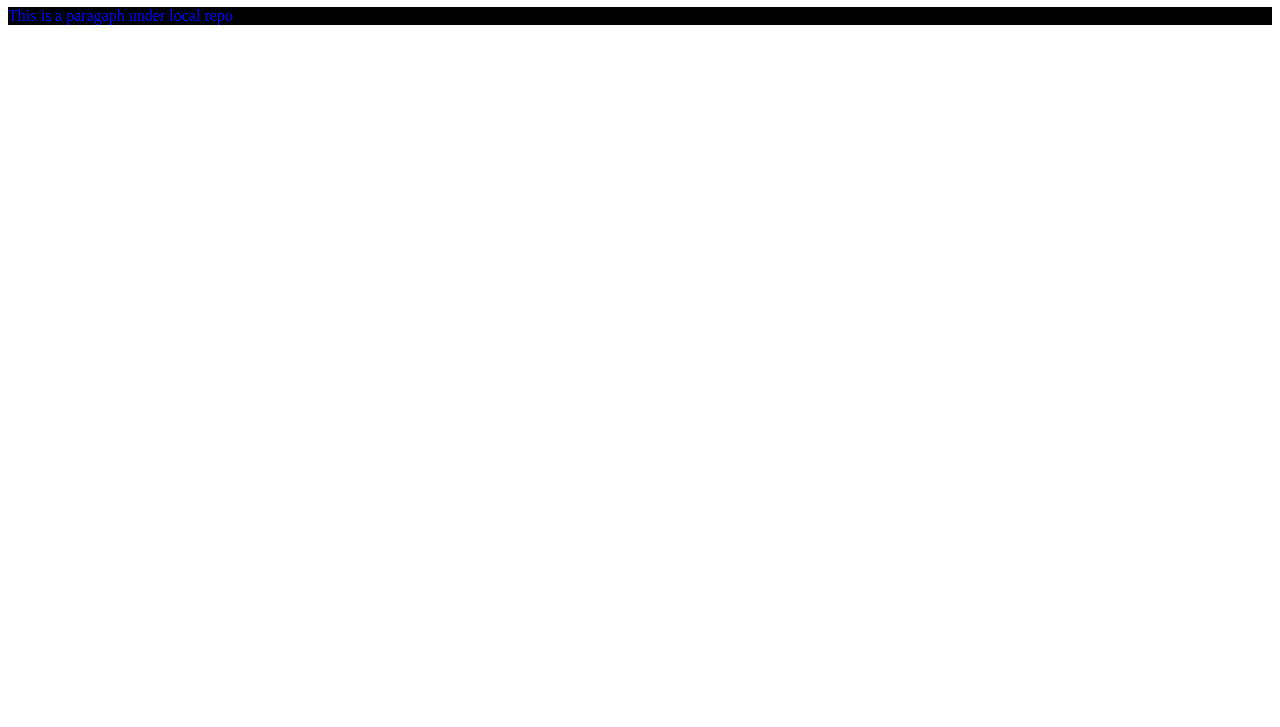
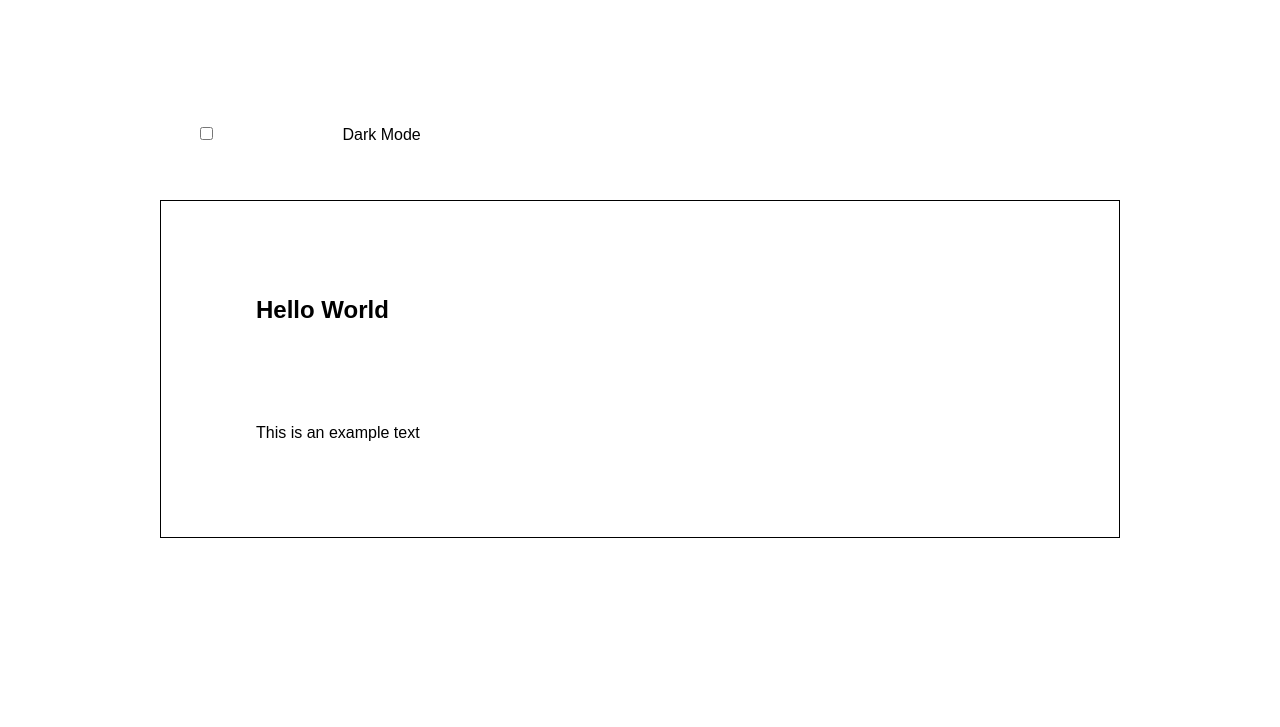
Before and after one commit to rishabhHQ/local-repo, a plain HTML site: page index.html in a window 1280 px wide. Shown: the part 73-800 px from the top of the page. Drawn offline with Linux system fonts and the light colour scheme.

Commit message:
changed index and css file and did edit to theme changer which i learnt in class using css only i.e using '`'

```diff
--- a/index.html
+++ b/index.html
@@ -2,13 +2,18 @@
 <html lang="en">
 <head>
     <meta charset="UTF-8">
-    <meta http-equiv="X-UA-Compatible" content="IE=edge">
     <meta name="viewport" content="width=device-width, initial-scale=1.0">
-    <title>Document</title>
+    <title>Theme Changer Solution</title>
     <link rel="stylesheet" href="style.css">
 </head>
 <body>
-    <h1>This is a heading</h1>
-    <p>This is a paragaph under local repo</p>
+
+    <input type="checkbox" id="darkMode">
+    <label for="darkMode">Dark Mode</label>
+    <div class="box">
+        <h2>Hello World</h2>
+        <p>This is an example text</p>
+    </div>
+
 </body>
 </html>
--- a/style.css
+++ b/style.css
@@ -1,5 +1,20 @@
-p {
+* {
+    margin: 50px;
+    padding: 25px;
+}
+
+body {
+    font-family: Arial, Helvetica, sans-serif;
+    background-color: white;
+    color: black;
+}
+.box {
+    margin: 10px;
+    padding: 20px;
+    border: 1px solid black;
+}
+#darkMode:checked ~ .box {
     background-color: black;
-    color: blue;
-    box-shadow: cornflowerblue;
+    color: white;
+    transition: 200ms;
 }
```
